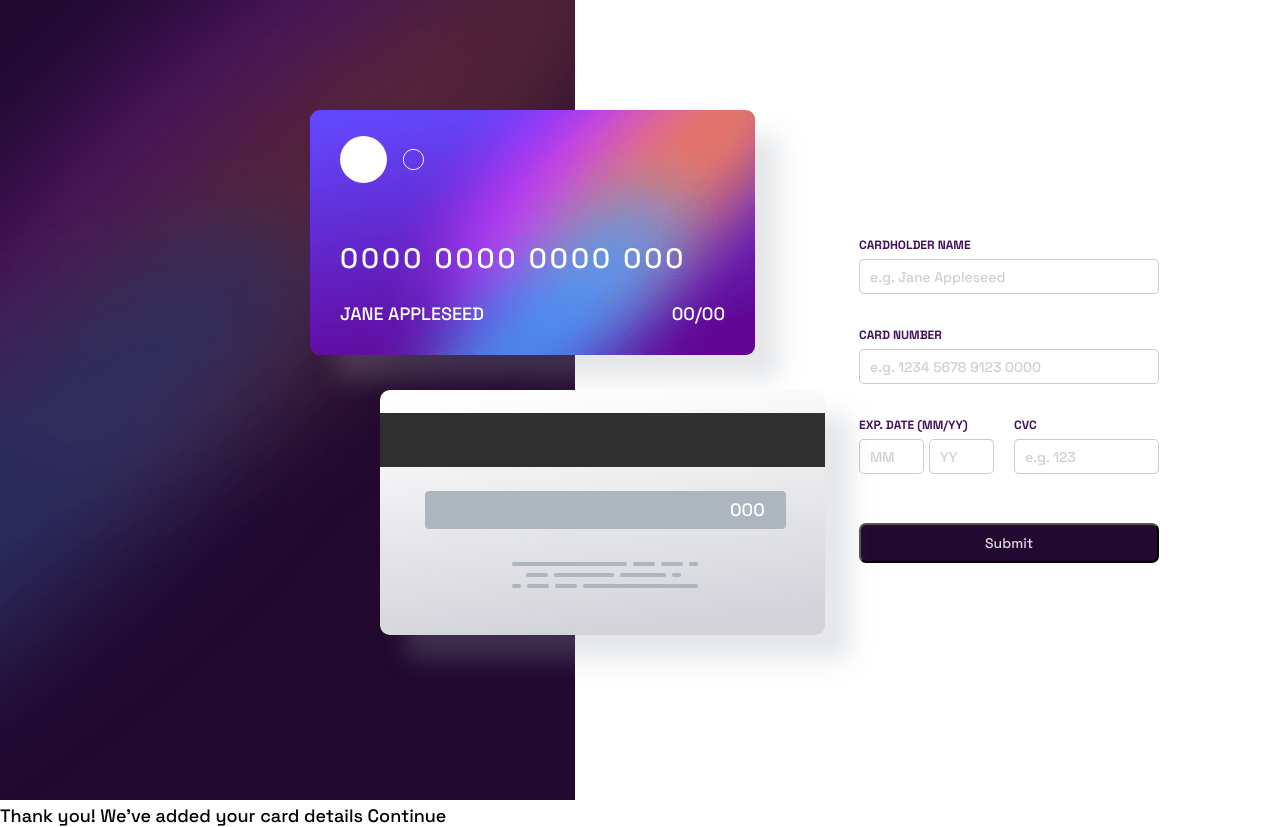
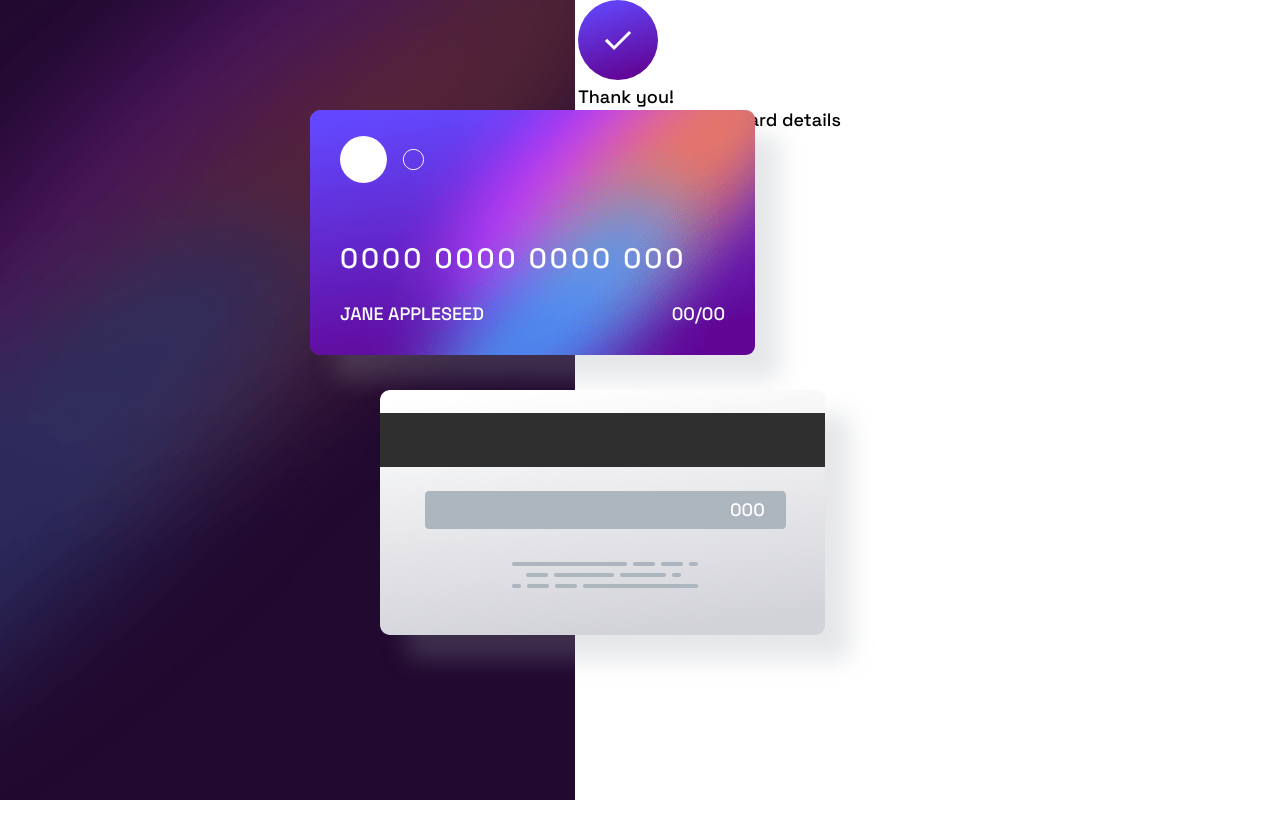
Before and after one commit to Stalius4/Frontend-Mentor, a React (Create React App) app in the folder interactive-card-details-form-main/: page / in a window 1280 px wide. Shown: the top 827 px of the page. After the commit the page ends 800 px from the top, so only its background shows below. Built offline with nearby package versions, Linux system fonts and the light colour scheme.

Commit message:
thank you msg

```diff
--- a/interactive-card-details-form-main/src/App.css
+++ b/interactive-card-details-form-main/src/App.css
@@ -51,7 +51,6 @@ gap:10px;
 .name-input{
   width: 300px;
   margin-top: 6px;
-
 }
 
 .numbers-input{
@@ -86,7 +85,6 @@ gap:10px;
   border: solid hsla(279, 6%, 55%, 0.432) 1px;
   font-size: 14px;
   height: 35px;
-
   padding-left: 10px;
 }
 
@@ -97,7 +95,6 @@ gap:10px;
   border: solid hsla(0, 91%, 44%, 0.432) 1px;
   font-size: 14px;
   height: 35px;
-
   padding-left: 10px;
 }
 
--- a/interactive-card-details-form-main/src/App.js
+++ b/interactive-card-details-form-main/src/App.js
@@ -1,12 +1,19 @@
 import leftPic from "./images/bg-main-desktop.png"
 import cardLogo from "./images/card-logo.svg"
-
+import successlogo from "./images/icon-complete.svg"
+import {createUser} from "./utils/utils.js"
 import './App.css';
 import React, {useState} from "react";
 function App() {
 const initialValue = {cardHolder:"",cardNumber:"", expMM:"", expYY:"", CVC:""}
 const [formValues, setFormValues] = useState(initialValue)
 const [formError, setFormError] = useState({})
+const [dbError, setDbError] = useState({
+  card_holder:"",
+})
+
+const success = false
+
 
 const handleChange = (e) => {
   const { name, value} = e.target
@@ -16,8 +23,13 @@ const handleChange = (e) => {
 
 const handleSubmit =(event) =>{
   event.preventDefault();
+  console.log("pirmas", formError)
 setFormError(validation(formValues))
-console.log(formError, "form error")
+if(Object.keys(formError).length === 0){ //check if object is empty
+  createUser(formValues.cardHolder, formValues.cardNumber, formValues.expMM, formValues.expYY, formValues.CVC, setDbError, dbError)
+console.log("labas", formError)
+}
+
 }
 
 const validation = (values) => {
@@ -76,12 +88,13 @@ return newString
 
 
       <div className="back-card">
-     <div className="back-card-nr">000</div>
+     <div className="back-card-nr">{formValues.CVC && !formError.CVC? formValues.CVC: "000"}</div>
    </div>
       <img className="left-bg" src={leftPic} alt="left bg" />
 
 {/* ------------------------------------------------------------------------------ */}
 {/* Cardholder name input */}
+{success ?
       <div className="input-box">
         <form className="input-inner"
         onSubmit={handleSubmit}
@@ -90,7 +103,7 @@ return newString
             Cardholder Name
             <input
               className={formError.cardHolder ? "name-input input-style-red" : "name-input input-style"}
-              onInput="javascript: "
+
               type="text"
               placeholder="e.g. Jane Appleseed"
             maxLength="25"
@@ -101,7 +114,8 @@ return newString
             />
             <div className="error-msg">
             {formError.cardHolder === "error2" ? "Can't be blank" :
-              formError.cardHolder === "error1"? "Wrong format, letters only": <div>&nbsp;</div>}
+              formError.cardHolder === "error1"? "Wrong format, letters only":
+              dbError.card_holder ? `Card holders name ${dbError.card_holder} already exist` : <div>&nbsp;</div>}
               </div>
 {/* ------------------------------------------------------------------------------ */}
                             {/* Card number input */}
@@ -109,7 +123,7 @@ return newString
           <label className="flex-column uppercase ">
             Card Number
             <input
-            onInput="javascript: if (this.value.length > this.maxLength) this.value = this.value.slice(0, this.maxLength);"
+
             className={formError.cardNumber ? "name-input input-style-red" : "name-input input-style"}
               type="text"
               placeholder="e.g. 1234 5678 9123 0000"
@@ -188,8 +202,15 @@ return newString
           />
         </form>
       </div>
-      {/* <!-- Completed state start --> */}
-      Thank you! We've added your card details Continue
+
+
+
+      : <div>
+      <img src={successlogo} alt="card logo" />
+      <h1>Thank you!</h1>
+      <p> We've added your card details</p>
+      <button className="submit-btn">Continue</button>
+       </div>}
     </div>
   );
 }
--- /dev/null
+++ b/interactive-card-details-form-main/src/utils/utils.js
@@ -0,0 +1,45 @@
+export const createUser = async (cardHolder, cardNumber, expMM, expYY, CVC, setDbError, dbError) => {
+    try {
+      const res = await fetch(`${process.env.REACT_APP_REST_API}/user/`, {
+        method: "POST",
+        headers: { "Content-Type": "application/json" },
+        body: JSON.stringify({
+            cardHolder: cardHolder,
+            cardNumber: cardNumber,
+            expMM: expMM,
+            expYY: expYY,
+            CVC: CVC,
+        }),
+      });
+      const data = await res.json();
+      console.log(data)
+      if(data.error.keyValue.card_holder){
+setDbError({ card_holder:data.error.keyValue.card_holder})
+console.log(dbError,"dberror")
+}else if (!data.error.keyValue){
+    setDbError({ card_holder:""})
+}
+
+
+    //   setter(data.newUser.username);
+    } catch (error) {
+      console.log(error);
+  console.log(error.keyValue,"keyValue")
+        if(error.keyValue.card_holder){
+            console.log("labas")
+setDbError({ card_holder:error.keyValue.card_holder})
+console.log(dbError,"dberror")
+    }
+  };}
+
+//   if (data.error.keyPattern.username ===1) {
+//     //if duplicate user exist
+//     setDuplicateUser(false);
+//     console.log("username already exist")
+//     // console.log(data.error.keyPattern.username)
+//   }else if((data.error.keyPattern.email ===1)){
+//     setDuplicateEmail(false)
+//     console.log("email already exists")
+
+//   }
+//   // console.log("uknown")
```
Also changed, not shown: 1 other file (tests, documents, lock files or other folders).
